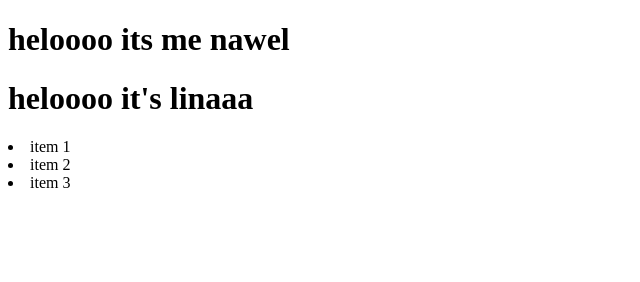
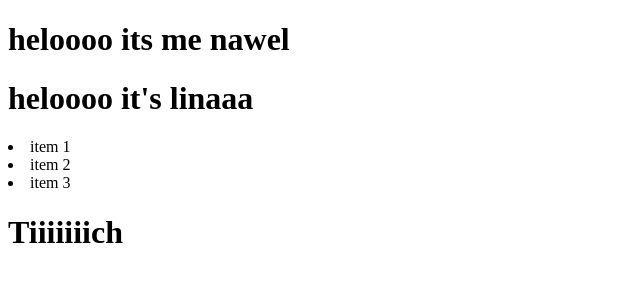
Before and after one commit to nawel-Oudjiane/ing-web, a plain HTML site: page index.html in a window 1280 px wide. Shown: the whole page, without its empty margins (0-640 px from the left). Drawn offline with Linux system fonts and the light colour scheme.

Commit message:
J'ai ajouter tiiiiich

```diff
--- a/index.html
+++ b/index.html
@@ -13,6 +13,7 @@
 
     <li>item 2</li>
     <li>item 3</li>
+    <h1>Tiiiiiiich</h1>
 
 </div>
 </body>
```
